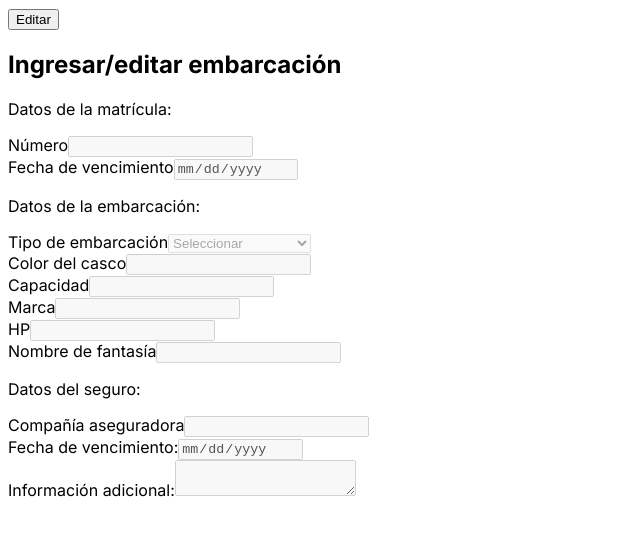
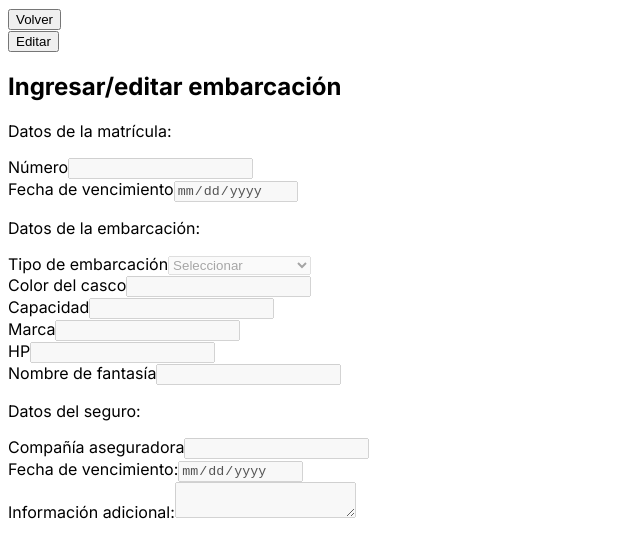
Before and after one commit to Club-de-pesca-El-Bigua/El-Bigua-app, a Next.js app: page /editEmbarcaciones in a window 1280 px wide. Shown: the top 558 px of the page, without its empty margins (0-640 px from the left). Built offline with nearby package versions, Linux system fonts and the light colour scheme.

Commit message:
Se crea boton para volver atras

```diff
--- a/src/app/editEmbarcaciones/page.jsx
+++ b/src/app/editEmbarcaciones/page.jsx
@@ -1,6 +1,7 @@
 "use client";
 import React, { useState, useEffect } from "react";
 import Embarcacion from "@/components/Forms/Embarcaciones/Embarcaciones";
+import BackButton from "@/components/BackButton/BackButton";
 
 const editEmbarcaciones = () => {
   // estado para manejar si el formulario está en modo de edición o no
@@ -73,7 +74,9 @@ const editEmbarcaciones = () => {
           {goToTop()}
         </div>
       )}
-
+<div>
+  <BackButton/>
+</div>
       <div>
         <button onClick={handleEditClick}>
           {editable ? <p className="cancel-button">Cancelar</p> : "Editar"}
--- a/src/app/editVehiculo/page.jsx
+++ b/src/app/editVehiculo/page.jsx
@@ -1,6 +1,7 @@
 "use client";
 import React, { useState, useEffect } from "react";
 import Vehiculo from "@/components/Forms/Vehículo/Vehiculo";
+import BackButton from "@/components/BackButton/BackButton";
 
 const editCar = () => {
   // estado para manejar si el formulario está en modo de edición o no
@@ -68,7 +69,9 @@ const editCar = () => {
           {goToTop()}
         </div>
       )}
-
+<div>
+    <BackButton/>
+</div>
       <div>
         <button onClick={handleEditClick}>
           {editable ? <p className="cancel-button">Cancelar</p> : "Editar"}
--- /dev/null
+++ b/src/components/BackButton/BackButton.jsx
@@ -0,0 +1,17 @@
+import { useRouter } from "next/navigation";
+
+const BackButton = () => {
+  const router = useRouter();
+
+  const handleGoBack = () => {
+    router.back();
+  };
+
+  return (
+    <button onClick={handleGoBack}>
+      Volver
+    </button>
+  );
+};
+
+export default BackButton;
--- a/src/components/Forms/Embarcaciones/Embarcaciones.jsx
+++ b/src/components/Forms/Embarcaciones/Embarcaciones.jsx
@@ -1,6 +1,7 @@
 import React from "react";
 import { Formik, Field, Form, ErrorMessage } from "formik";
 import * as Yup from "yup";
+
 
 const Embarcacion = ({ embarcacionData, editable, setShowSuccessMessage }) => {
   // validaciones con yup
```
